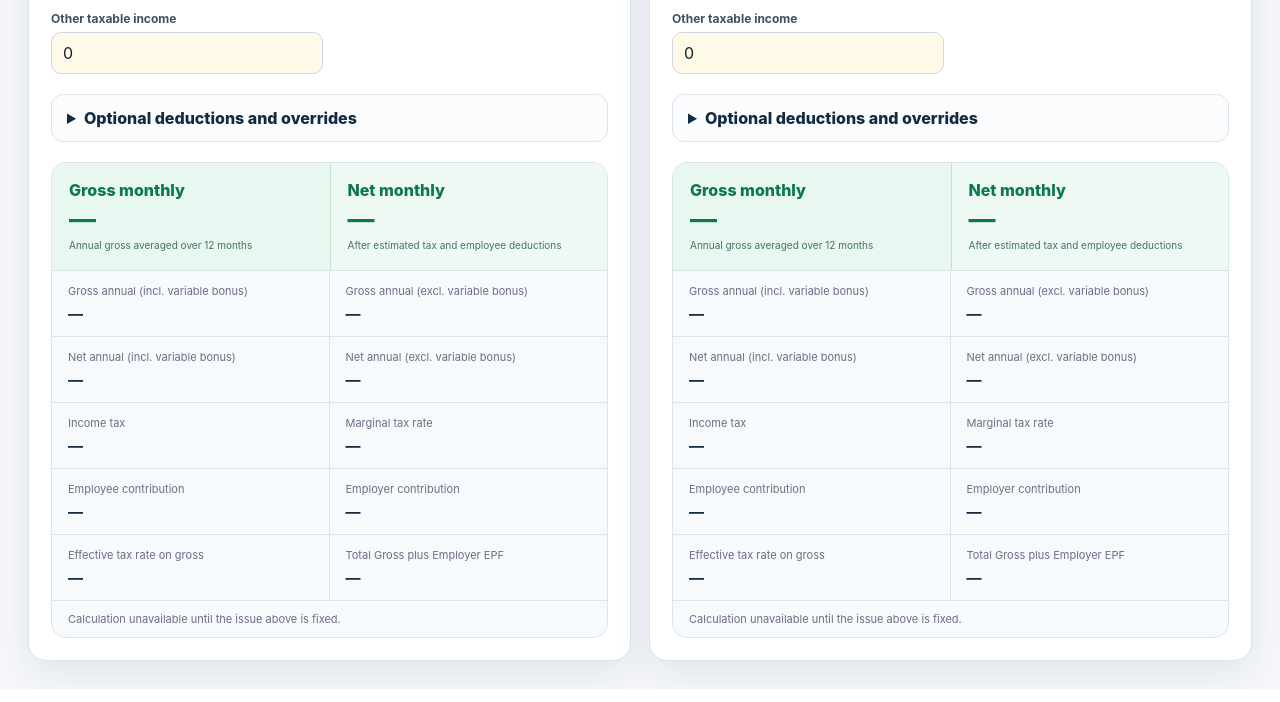
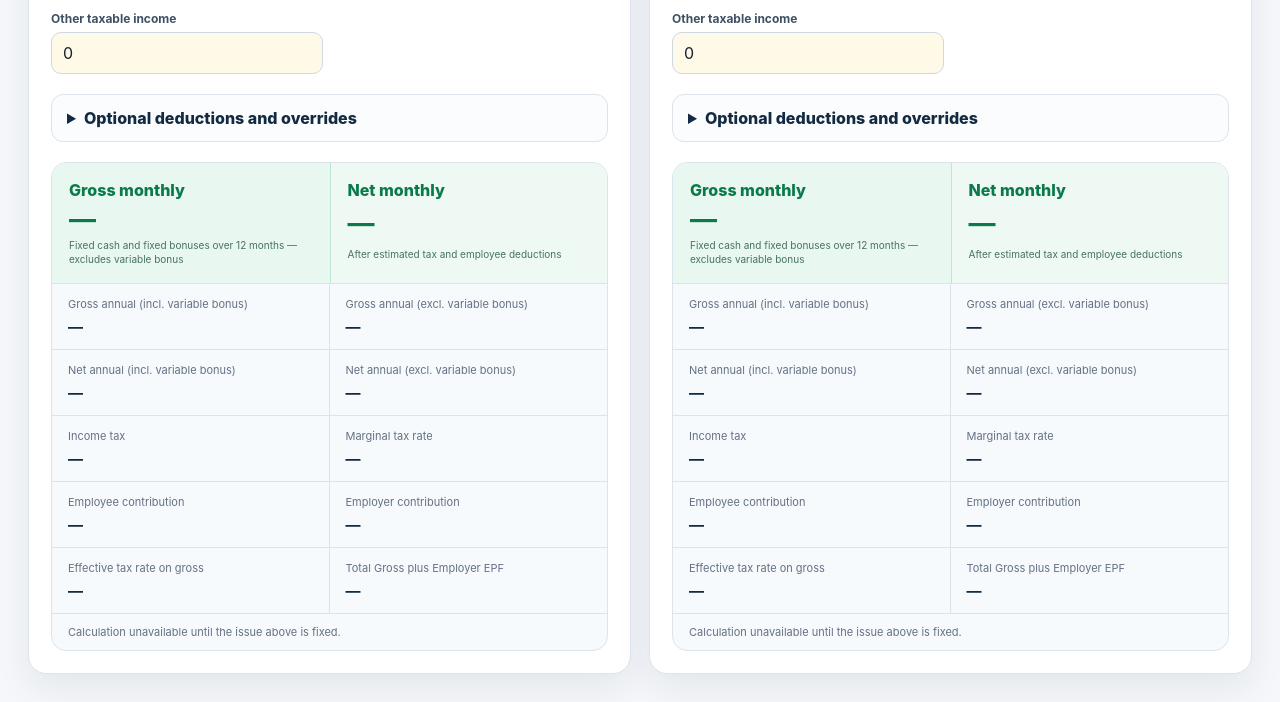
Before and after one commit to khoryik96-creator/CV_Studio_Main, a Flask app: page /salary-comparison/ in a window 1280 px wide. Shown: the part 1057-1759 px from the top of the page. Run offline with Flask 3, Linux system fonts and the light colour scheme; parts of the project's set-up code (start-up, migrations or seed data) failed here and were passed over; some libraries are stand-ins or nearby versions.

Commit message:
Salary Comparison: gross monthly excludes the variable bonus (#57)
Gross monthly now annualises only fixed cash and fixed bonuses (base, allowance,
guaranteed bonus, sign-on, other taxable income) over 12 — i.e. the
excluding-variable-bonus annual gross divided by twelve — because the
non-guaranteed variable performance bonus is not a dependable monthly figure.
Previously it divided the full annual gross (including variable bonus) by 12.

Updates the on-screen hero helper text and the calculator/route/property tests
that encoded the old monthly identity.


Claude-Session: https://claude.ai/code/session_018TayW7Kguzqkq3KajvLEqb

Co-authored-by: Claude <noreply@anthropic.com>

```diff
--- a/salary_comparison/calculator.py
+++ b/salary_comparison/calculator.py
@@ -339,7 +339,10 @@ def calculate_scenario(
         other_taxable_income=_money(other_taxable_income),
         gross_annual_cash=_money(gross),
         gross_annual_cash_ex_variable=_money(gross_ex_variable),
-        gross_monthly_cash=_money(gross / Decimal("12")),
+        # Gross monthly reflects only fixed cash and fixed bonuses; the
+        # non-guaranteed variable performance bonus is excluded because it is not
+        # a dependable monthly figure.
+        gross_monthly_cash=_money(gross_ex_variable / Decimal("12")),
         contribution_base=_money(contribution_base),
         employee_contribution_rate=_rate(employee_rate),
         employer_contribution_rate=_rate(employer_rate),
--- a/salary_comparison/templates/salary_comparison/index.html
+++ b/salary_comparison/templates/salary_comparison/index.html
@@ -92,7 +92,7 @@
 
         <div class="results-card" id="a_results">
           <div class="result-hero">
-            <div class="hero-metric gross"><span>Gross monthly</span><strong data-key="gross_monthly_cash">—</strong><small>Annual gross averaged over 12 months</small></div>
+            <div class="hero-metric gross"><span>Gross monthly</span><strong data-key="gross_monthly_cash">—</strong><small>Fixed cash and fixed bonuses over 12 months — excludes variable bonus</small></div>
             <div class="hero-metric net"><span>Net monthly</span><strong data-key="net_monthly_cash">—</strong><small>After estimated tax and employee deductions</small></div>
           </div>
           <div class="result-grid">
@@ -153,7 +153,7 @@
 
         <div class="results-card" id="b_results">
           <div class="result-hero">
-            <div class="hero-metric gross"><span>Gross monthly</span><strong data-key="gross_monthly_cash">—</strong><small>Annual gross averaged over 12 months</small></div>
+            <div class="hero-metric gross"><span>Gross monthly</span><strong data-key="gross_monthly_cash">—</strong><small>Fixed cash and fixed bonuses over 12 months — excludes variable bonus</small></div>
             <div class="hero-metric net"><span>Net monthly</span><strong data-key="net_monthly_cash">—</strong><small>After estimated tax and employee deductions</small></div>
           </div>
           <div class="result-grid">
```
Also changed, not shown: tests/salary_comparison/test_calculator.py (+9 -1 lines), tests/salary_comparison/test_property_regression.py (+2 -1 lines), tests/salary_comparison/test_routes.py (+1 -1 lines).
